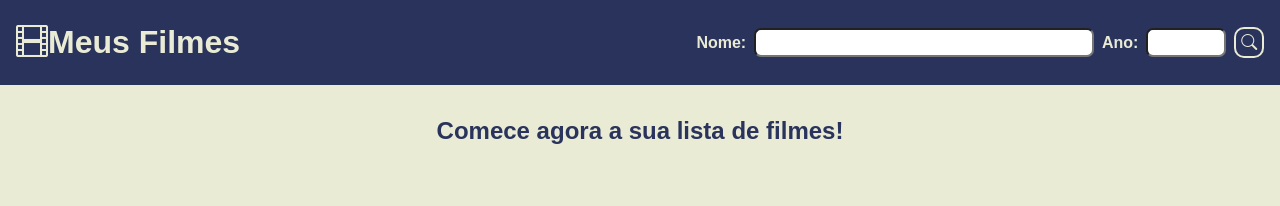
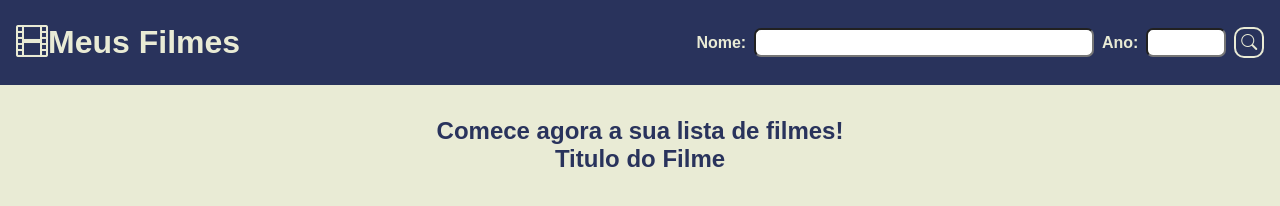
Before and after one commit to jcsalerno/catalogo-filmes-js, a plain HTML site: page index.html in a window 1280 px wide. Drawn offline with nearby package versions, Linux system fonts and the light colour scheme.

Commit message:
adição do modal

```diff
--- a/index.html
+++ b/index.html
@@ -31,6 +31,12 @@
     <main>
       <h2>Comece agora a sua lista de filmes!</h2>
       <section id="movie-list"></section>
+      <article id="modal-overlay">
+        <section id="modal-background"></section>
+        <section id="modal-container">
+          <h2>Titulo do Filme</h2>
+        </section>
+      </article>
     </main>
   </body>
 </html>
```
